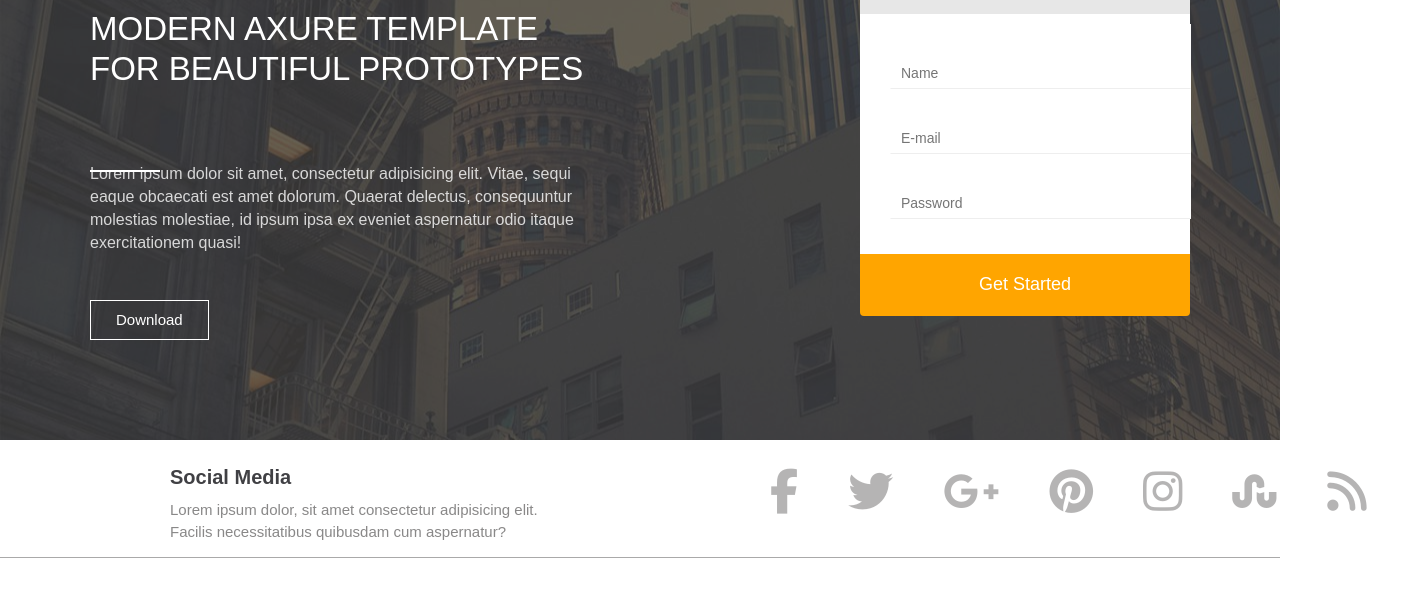
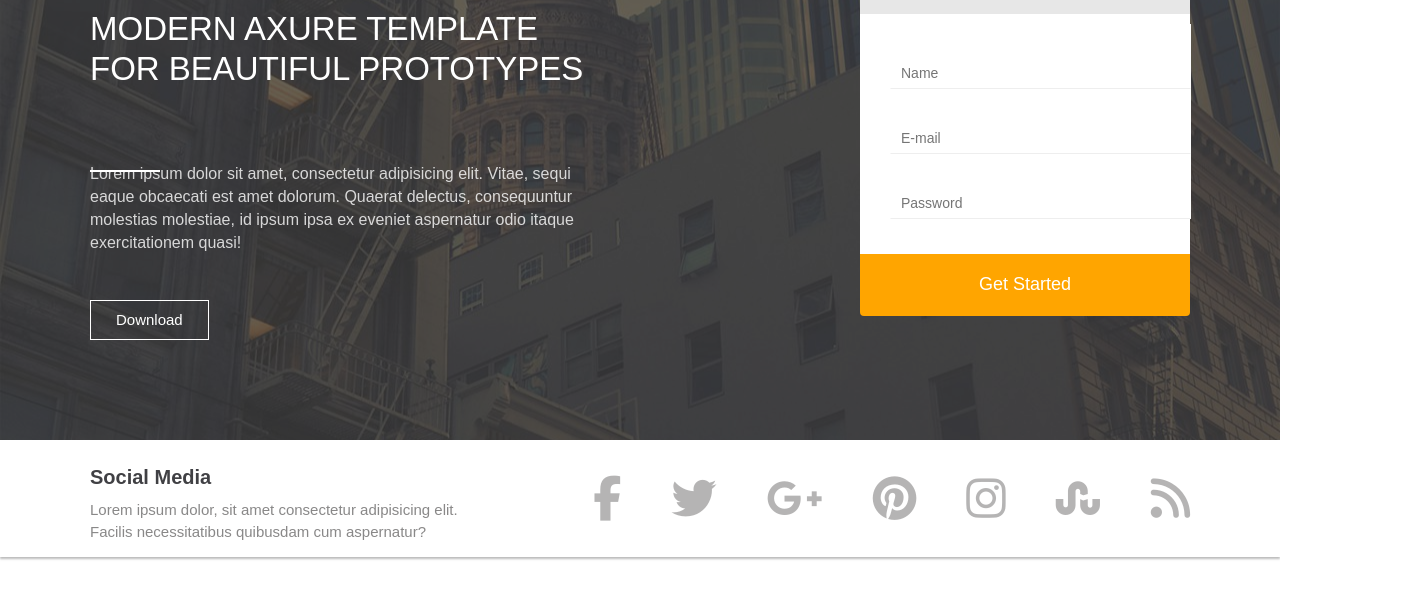
Before and after one commit to glushakova/homework2, a plain HTML site: page index.html in a window 1280 px wide. Shown: the part 206-804 px from the top of the page, 1417 px wide, since content can reach past the window. Drawn offline with Linux system fonts and the light colour scheme.

Commit message:
Style changes

```diff
--- a/css/main.css
+++ b/css/main.css
@@ -1,6 +1,7 @@
 body {
   padding: 0;
   margin: 0;
+  height: 150vh;
 }
 a {
   color: white;
@@ -155,7 +156,6 @@ a {
 /*  */
 .container-social {
   background-color: white;
-  margin-left: 170px;
   padding-right: 0;
 }
 .social-title {
@@ -166,16 +166,12 @@ a {
   font-family: "Myriad Pro", sans-serif;
   padding: 25px 0 10px;
   margin: 0;
-  width: 600px;
 }
 .social {
   display: flex;
-  justify-content: flex-start;
+  justify-content: space-between;
   align-items: center;
-  border-bottom: 1px solid rgba(87, 85, 85, 0.5);
-  width: 100%;
   z-index: 99;
-  padding-bottom: 15px;
 }
 .social-text {
   font-size: 15px;
@@ -184,6 +180,7 @@ a {
   color: rgba(87, 85, 85, 0.7);
   margin: 0;
   width: 370px;
+  margin-bottom: 15px;
 }
 .social-all-icons {
   display: flex;
@@ -194,5 +191,9 @@ a {
   font-size: 45px;
   padding-right: 50px;
 }
-/* .social-icons:last-child {
-  padding-right: 25%; */
+.social-icons:last-child {
+  padding-right: 0;
+}
+.shadow {
+  box-shadow: 0 2px 2px rgba(122, 122, 122, 0.5);
+}
--- a/index.html
+++ b/index.html
@@ -71,8 +71,9 @@
       </div>
     </section>
 
-    <section class="social">
-      <div class="container container-social">
+    <div class="shadow">
+      <section class="social container">
+        <div class="container-social">
           <h3 class="social-title">social media</h3>
           <p class="social-text">
             Lorem ipsum dolor, sit amet consectetur adipisicing elit. Facilis
@@ -89,5 +90,6 @@
           <i class="fas fa-rss social-icons"></i>
         </div>
       </section>
+    </div>
   </body>
 </html>
```
Lines whose indentation alone changed are shown as unchanged.
